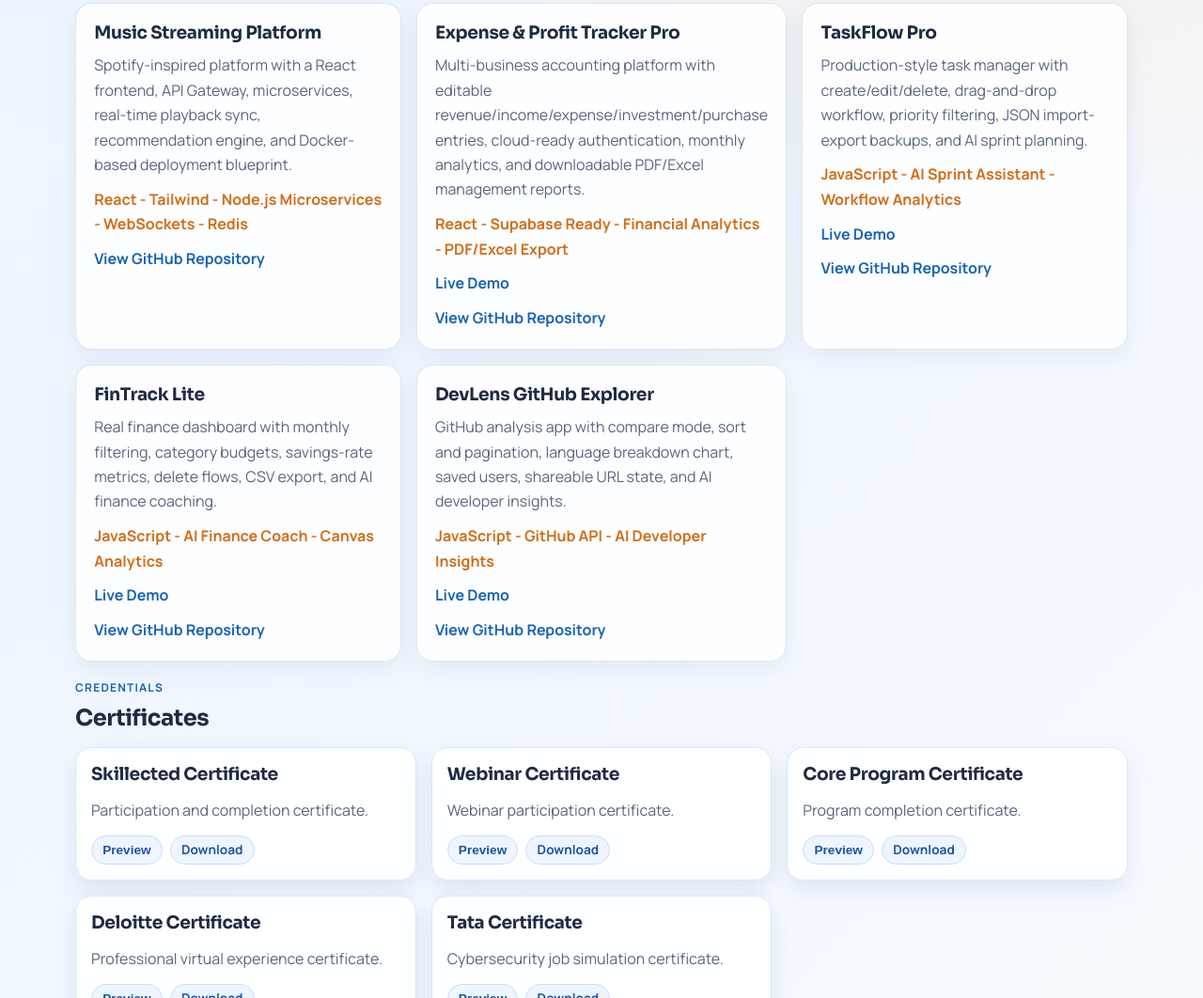
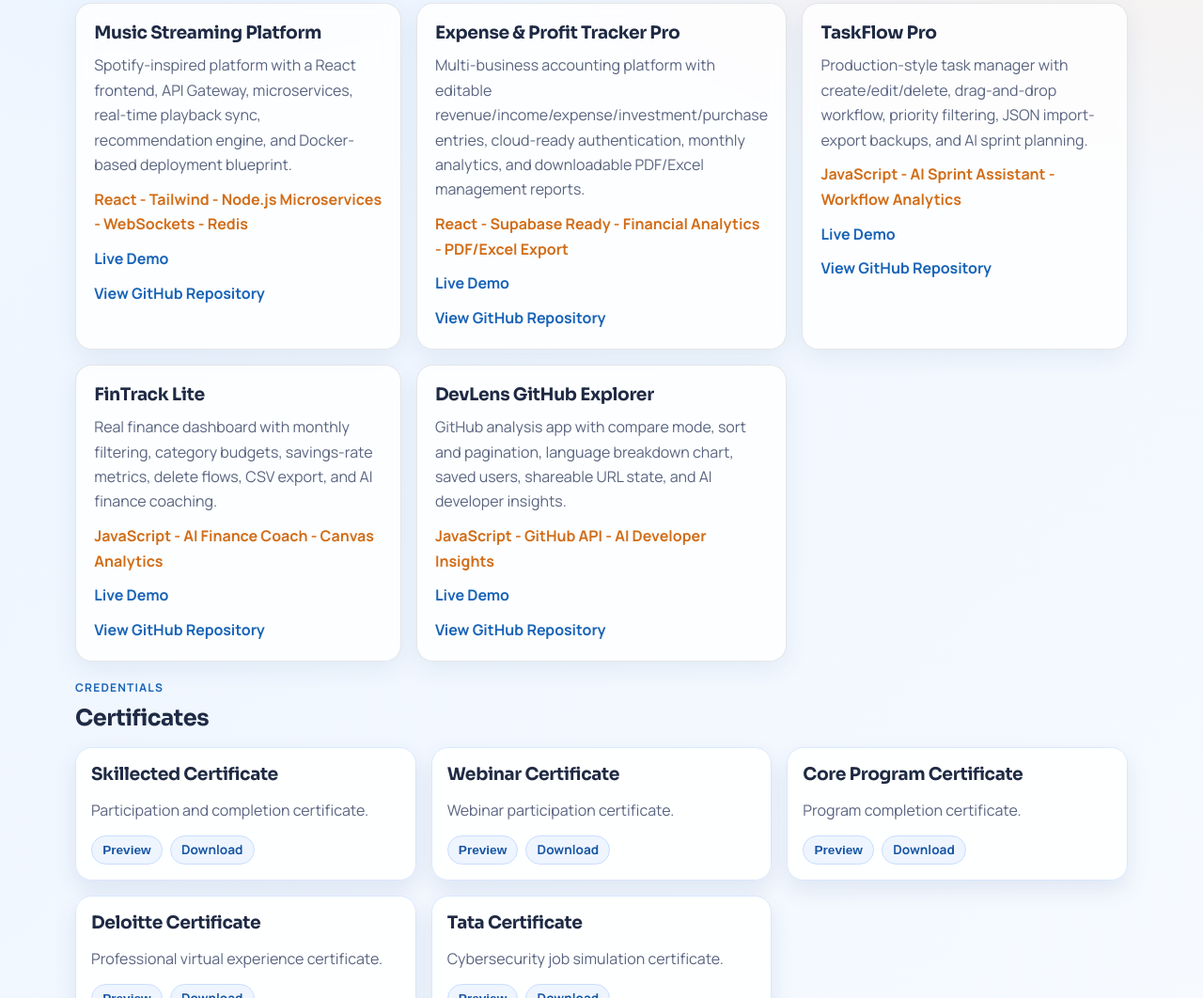
Before and after one commit to ash1515-pixel/portfolio-website, a plain HTML site: page index.html in a window 1280 px wide. Shown: the part 1212-2274 px from the top of the page at 94% size. Drawn offline with Linux system fonts and the light colour scheme.

Commit message:
feat: add music streaming live demo link

```diff
--- a/index.html
+++ b/index.html
@@ -140,6 +140,9 @@
               real-time playback sync, recommendation engine, and Docker-based deployment blueprint.
             </p>
             <p class="stack">React - Tailwind - Node.js Microservices - WebSockets - Redis</p>
+            <p>
+              <a href="https://ash1515-pixel.github.io/music-streaming-platform/" target="_blank" rel="noopener noreferrer">Live Demo</a>
+            </p>
             <p>
               <a href="https://github.com/ash1515-pixel/music-streaming-platform" target="_blank" rel="noopener noreferrer">View GitHub Repository</a>
             </p>
```
